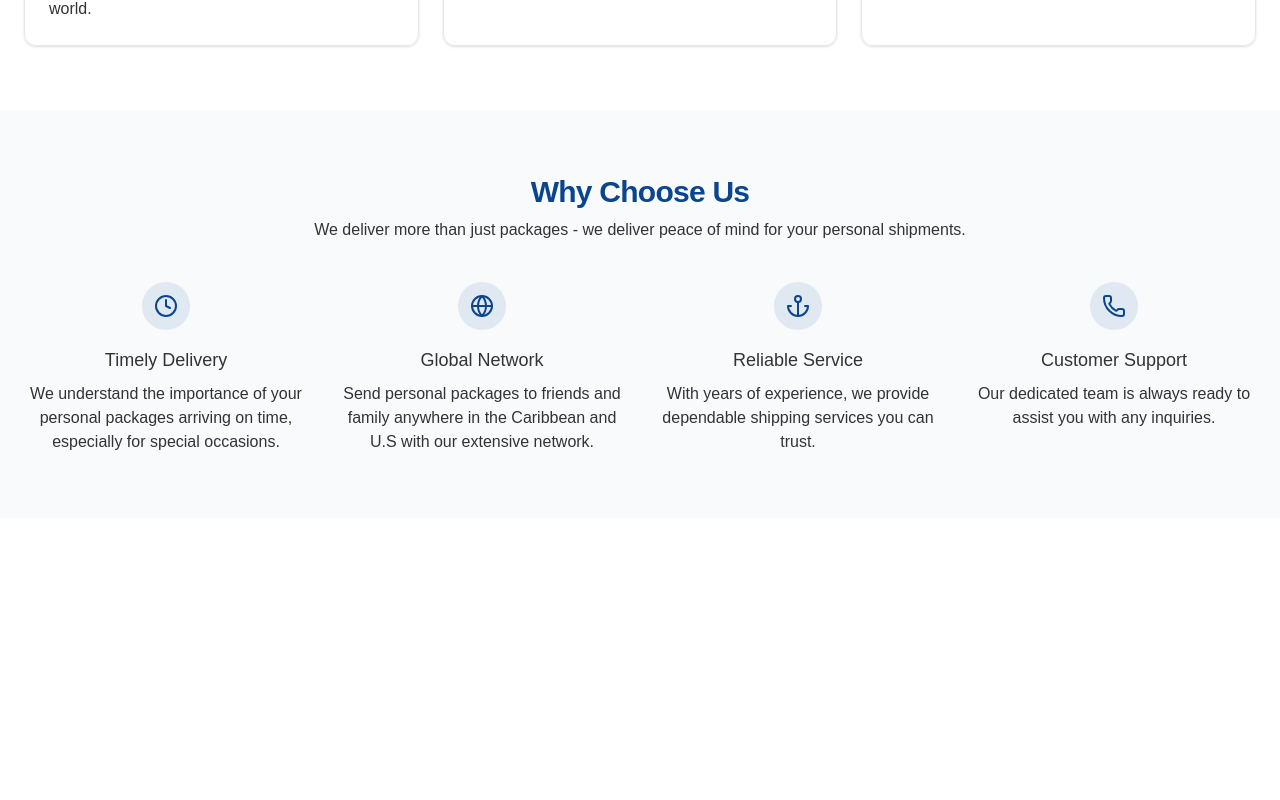
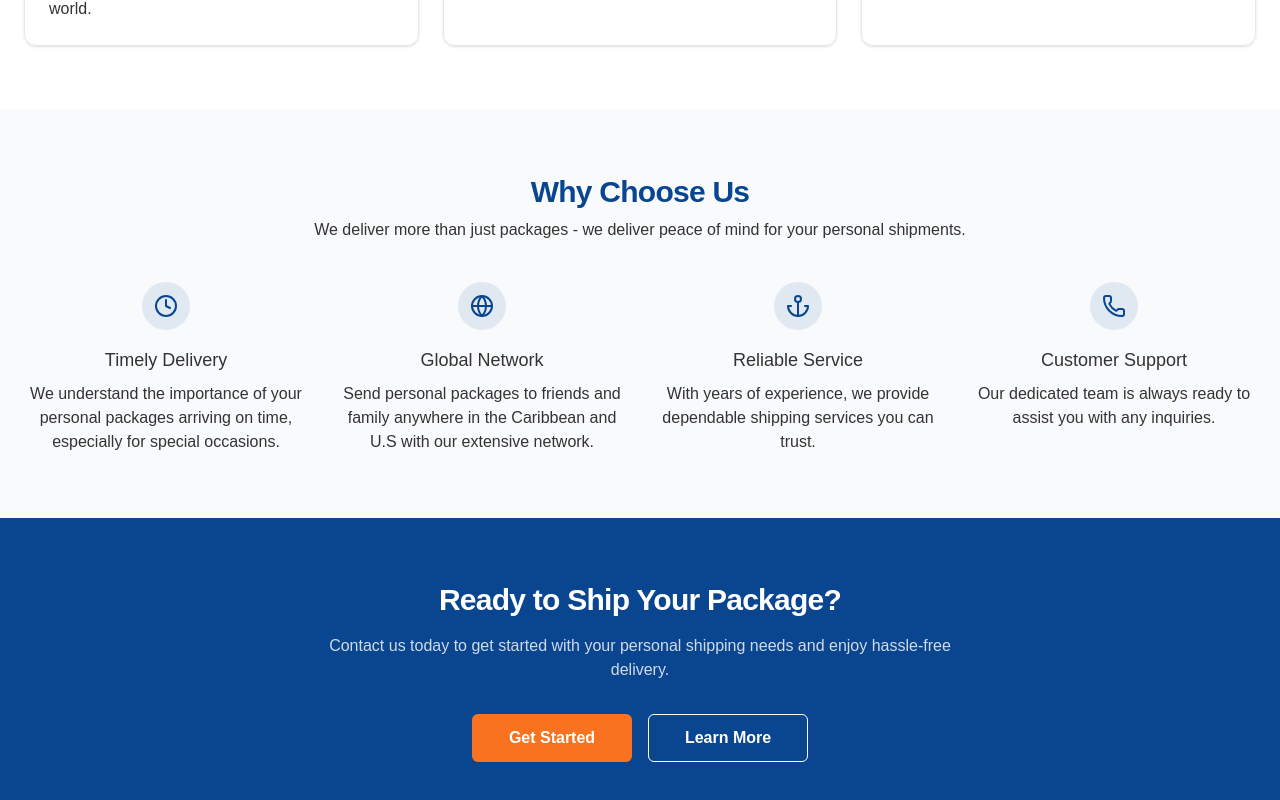
Before and after one commit to devcarlan/wtech, a Next.js app: page / in a window 1280 px wide. Shown: the part 953-1753 px from the top of the page. Before the commit the page ends 1471 px from the top, so only its background shows below. Built offline with nearby package versions, Linux system fonts and the light colour scheme.

Commit message:
adding ready to ship section

```diff
--- /dev/null
+++ b/app/components/ship.tsx
@@ -0,0 +1,25 @@
+const Ship = () => {
+  return (
+    <section className='py-16 bg-[#0A4590] text-white'>
+      <div className='container max-w-full px-4 md:px-6 text-center'>
+        <h2 className='text-3xl font-bold tracking-tight mb-4'>
+          Ready to Ship Your Package?
+        </h2>
+        <p className='text-white/80 mb-8 max-w-2xl mx-auto'>
+          Contact us today to get started with your personal shipping needs and
+          enjoy hassle-free delivery.
+        </p>
+        <div className='flex flex-col sm:flex-row justify-center gap-4'>
+          <button className='flex items-center justify-center w-40 h-12 p-4 rounded-md font-semibold cursor-pointer bg-[#F8721F] hover:bg-[#F8721F]/90 text-white'>
+            Get Started
+          </button>
+          <button className='flex items-center justify-center w-40 h-12 p-4 rounded-md font-semibold cursor-pointer border border-white text-white hover:bg-white hover:text-[#0A4590]'>
+            Learn More
+          </button>
+        </div>
+      </div>
+    </section>
+  )
+}
+
+export default Ship
--- a/app/page.tsx
+++ b/app/page.tsx
@@ -3,6 +3,7 @@ import FAQ from './components/faq'
 import Footer from './components/footer'
 import Hero from './components/hero'
 import Services from './components/services'
+import Ship from './components/ship'
 
 export default function Home() {
   return (
@@ -11,6 +12,7 @@ export default function Home() {
         <Hero />
         <Services />
         <Choose />
+        <Ship />
       </main>
     </div>
   )
```
